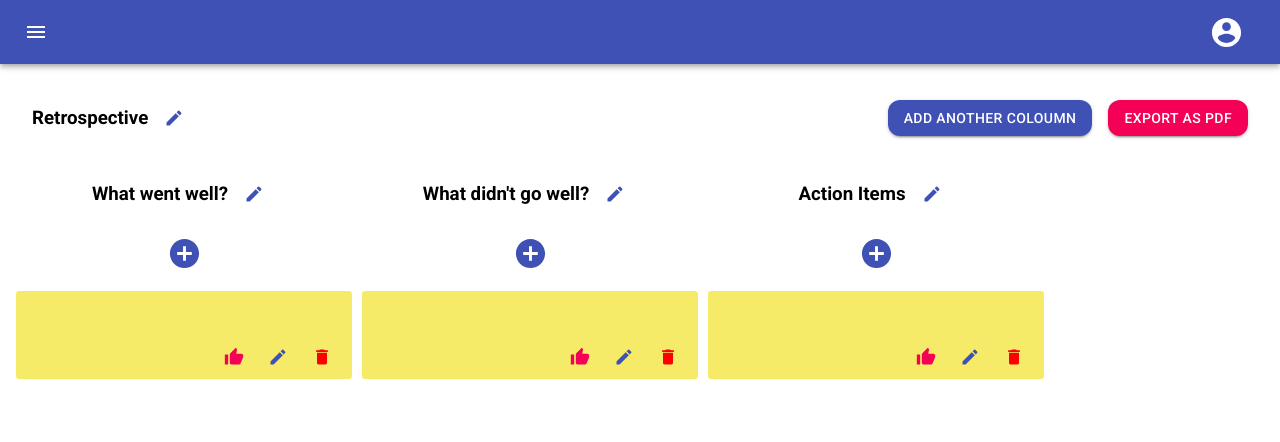
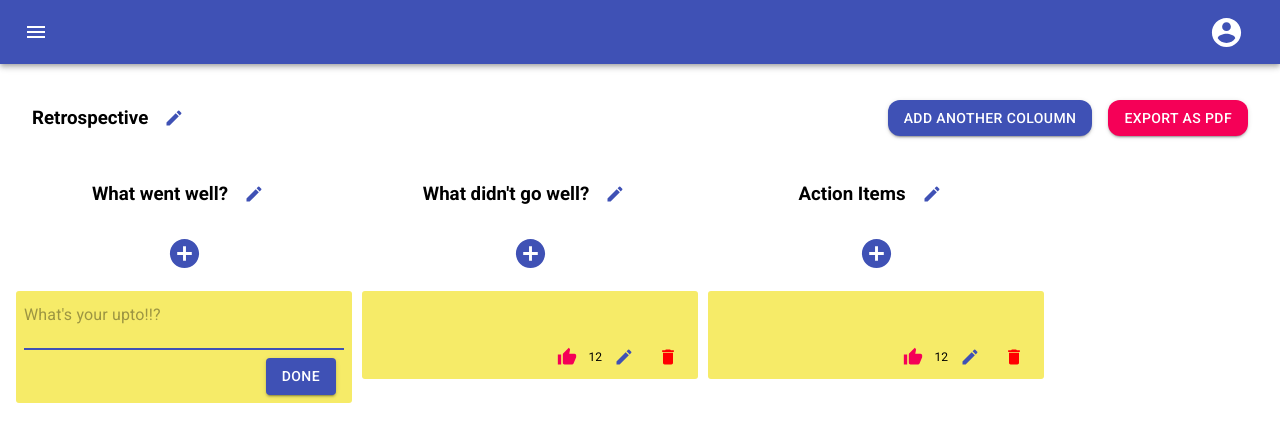
Before and after one commit to dineshsy/Sigile-Retro, a React (Create React App) app: page /board in a window 1280 px wide. Both pictures are taken after a click on the button 278 px from the left and 357 px from the top of the page. Shown: the top 442 px of the page. Built offline with nearby package versions, Linux system fonts and the light colour scheme.

Commit message:
Feat: Action buttons on card :heart:

```diff
--- a/src/Dashboard/components/Board/components/Card.js
+++ b/src/Dashboard/components/Board/components/Card.js
@@ -1,9 +1,10 @@
-import { IconButton } from '@material-ui/core';
-import React from 'react';
+import { Button, IconButton, TextField } from '@material-ui/core';
+import React, { useState } from 'react';
 import styled from 'styled-components';
 import { ThumbUp as ThumbUpIcon } from '@material-ui/icons';
 import { Edit as EditIcon } from '@material-ui/icons';
 import { Delete as DeleteIcon } from '@material-ui/icons';
+import { ConfirmDialog } from '../../../../Reusables/Interactive/ConfirmDialog';
 const CardWrapper = styled.div`
   width: 20rem;
   display: flex;
@@ -22,31 +23,95 @@ const CardWrapper = styled.div`
     display: flex;
     justify-content: flex-end;
   }
+
+  .like-wrapper {
+    display: flex;
+    font-size: 12px;
+    align-items: center;
+  }
+  > form {
+    display: flex;
+    flex-direction: column;
+    position: relative;
+  }
+  #save-content {
+    justify-self: flex-end;
+    align-self: flex-end;
+    margin: 8px;
+  }
 `;
 
 export const Card = ({ content }) => {
+  const [isEditMode, setIsEditMode] = useState(false);
+  const [open, setOpen] = useState(false);
   return (
+    <>
       <CardWrapper>
+        {isEditMode ? (
+          <form>
+            <TextField
+              placeholder="What's your upto!!?"
+              multiline
+              id="content-field"
+              rows={2}
+              rowsMax={4}
+              autoFocus
+            />
+
+            <Button
+              variant="contained"
+              color="primary"
+              id="save-content"
+              rowsMin={10}
+              onClick={() => {
+                setIsEditMode(false);
+              }}
+            >
+              Done
+            </Button>
+          </form>
+        ) : (
+          <>
             <p>{content}</p>
             <div className="action-items">
+              <div className="like-wrapper">
                 <ActionItem
                   icon={<ThumbUpIcon fontSize="small" />}
                   color="secondary"
                   label="like card"
                 />
+                12
+              </div>
               <ActionItem
                 icon={<EditIcon fontSize="small" />}
                 color="primary"
                 label="Edit card"
+                handleClick={() => setIsEditMode(true)}
               />
               <ActionItem
+                handleClick={() => {
+                  setOpen(true);
+                }}
                 icon={
-            <DeleteIcon style={{ color: 'red' }} fontSize="small" />
+                  <DeleteIcon
+                    style={{ color: 'red' }}
+                    fontSize="small"
+                  />
                 }
                 label="Delete card"
               />
             </div>
+          </>
+        )}
       </CardWrapper>
+      <ConfirmDialog
+        title="Are you sure you want to delete?"
+        handleClose={() => {
+          setOpen(false);
+        }}
+        open={open}
+      />
+    </>
   );
 };
 
--- /dev/null
+++ b/src/Reusables/Interactive/ConfirmDialog.js
@@ -0,0 +1,45 @@
+import {
+  Button,
+  Dialog,
+  DialogActions,
+  DialogTitle,
+} from '@material-ui/core';
+import React from 'react';
+
+export const ConfirmDialog = ({
+  open,
+  handleClose,
+  title,
+  handleAgree,
+  handleDisagree,
+}) => {
+  return (
+    <Dialog
+      open={open}
+      onClose={handleClose}
+      aria-labelledby="alert-dialog-title"
+      aria-describedby="alert-dialog-description"
+    >
+      <DialogTitle id="alert-dialog-title">{title}</DialogTitle>
+      <DialogActions>
+        <Button
+          style={{ textTransform: 'initial' }}
+          onClick={handleDisagree}
+          variant="contained"
+          color="default"
+          autoFocus
+        >
+          No, thanks!
+        </Button>
+        <Button
+          style={{ textTransform: 'initial' }}
+          onClick={handleAgree}
+          variant="contained"
+          color="secondary"
+        >
+          yes, I'm sure!
+        </Button>
+      </DialogActions>
+    </Dialog>
+  );
+};
```
Lines whose indentation alone changed are shown as unchanged.
